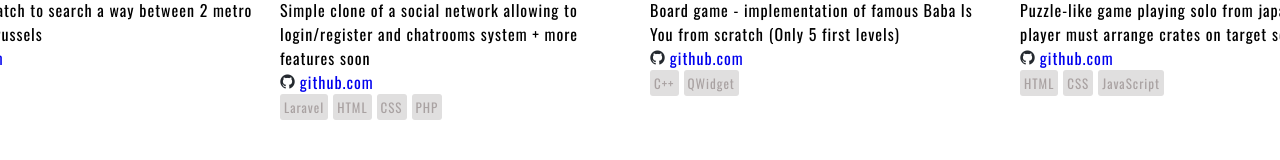
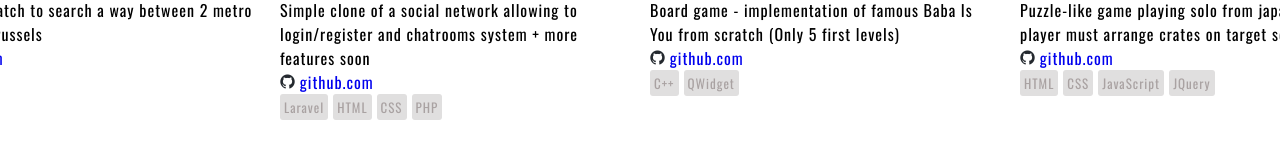
Before and after one commit to n-kmron/portfolio-v1, a plain HTML site: page index.html in a window 1280 px wide. Shown: the part 925-1085 px from the top of the page. Drawn offline with nearby package versions, Linux system fonts and the light colour scheme.

Commit message:
upgrade visual

```diff
--- a/index.html
+++ b/index.html
@@ -71,7 +71,7 @@
                                 <p>Puzzle-like game playing solo from japan where the player must arrange crates on target squares</p>
                                 <a href="https://github.com/n-kmron/sokoban" alt="github link" target="_blank" class="gitLink"><img src="img/github.png" alt="github logo"
                                         class="githubImg" height="15"> github.com</a>
-                                <article class="infoCards"><span>HTML</span><span>CSS</span><span>JavaScript</span></article>
+                                <article class="infoCards"><span>HTML</span><span>CSS</span><span>JavaScript</span><span>JQuery</span></article>
                             </div>
                         </div>
                     </section>
```
